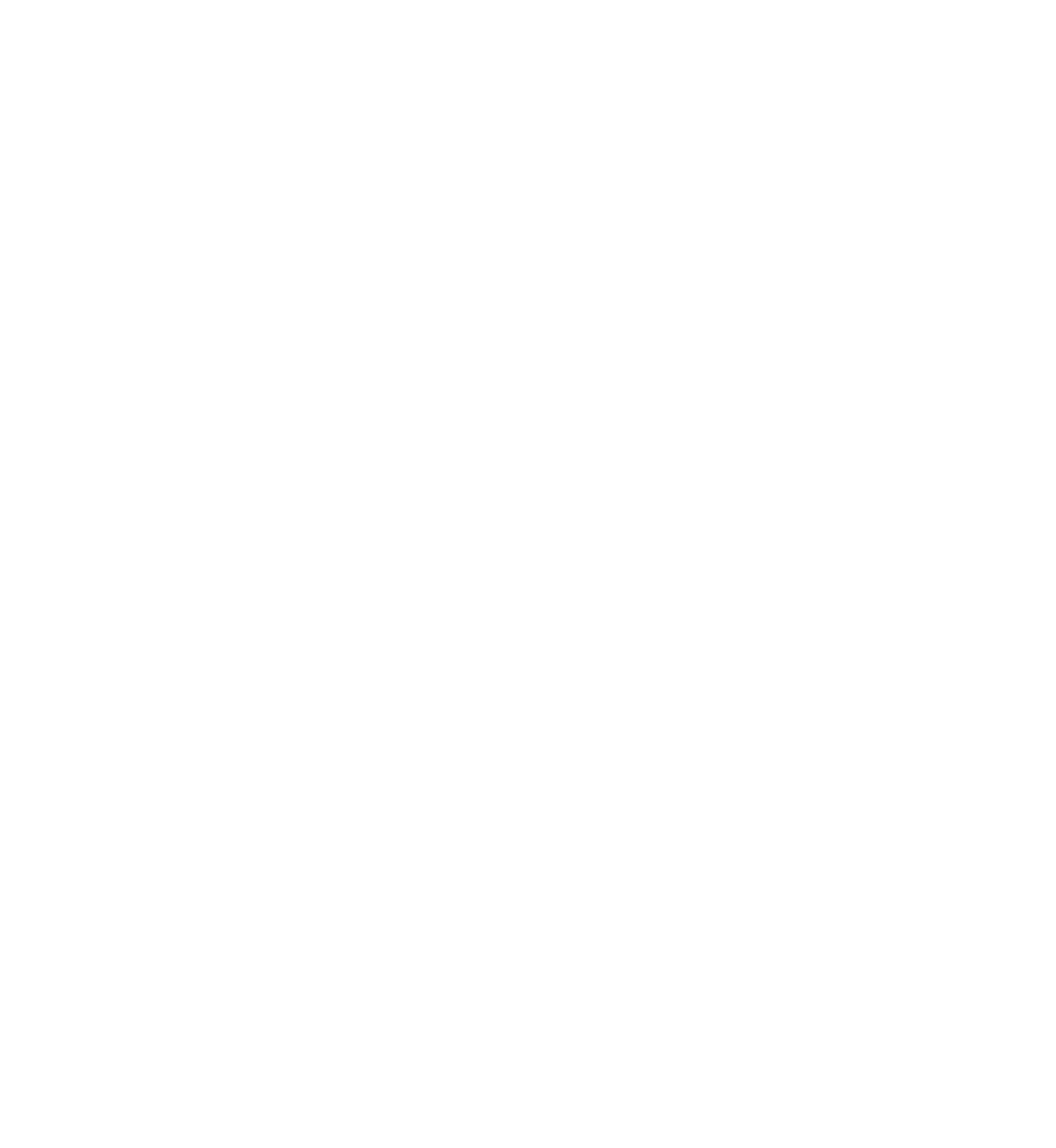
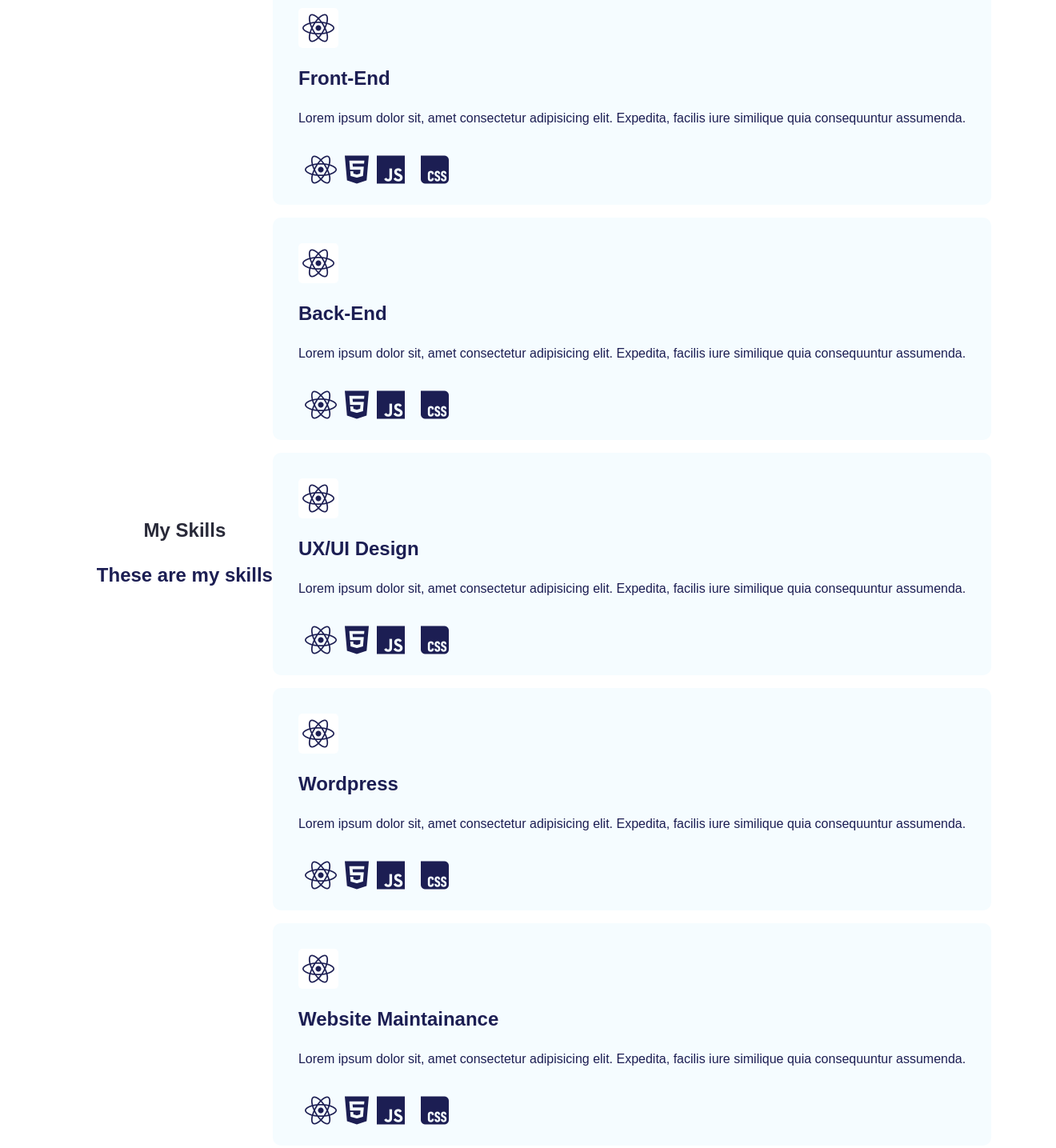
Before and after one commit to Ambush08/Personal-Portfolio, a React (Vite) app: page / in a window 1280 px wide. Shown: the part 780-2215 px from the top of the page at 80% size, 1320 px wide, since content can reach past the window. Before the commit the page ends 800 px from the top, so only its background shows below. Built offline with nearby package versions, Linux system fonts and the light colour scheme.

Commit message:
Add media query

```diff
--- a/index.html
+++ b/index.html
@@ -8,6 +8,11 @@
     <link rel="preconnect" href="https://fonts.googleapis.com">
 <link rel="preconnect" href="https://fonts.gstatic.com" crossorigin>
 <link href="https://fonts.googleapis.com/css2?family=Lato:ital,wght@0,100;0,300;0,400;0,700;0,900;1,100;1,300;1,400;1,700;1,900&family=Poppins:ital,wght@0,100;0,200;0,300;0,400;0,500;0,600;0,700;0,800;0,900;1,100;1,200;1,300;1,400;1,500;1,600;1,700;1,800;1,900&display=swap" rel="stylesheet">
+
+<link
+  rel="stylesheet"
+  href="https://cdnjs.cloudflare.com/ajax/libs/font-awesome/6.7.2/css/all.min.css"
+/>
   </head>
   <body>
     <div id="root"></div>
--- a/src/App.css
+++ b/src/App.css
@@ -18,7 +18,7 @@ body{
 }
 
 a{
-    color: purple;
+    color: var(--primary);
     text-decoration: none;
 }
 
@@ -28,6 +28,19 @@ a{
     border-radius: 5px;
     border: 0;
     margin: .25em;
+}
+
+i{
+    font-size: 2.5rem;
+    color: var(--darkblue);
+}
+
+i:hover{
+    color: var(--primary);
+}
+
+li{
+    list-style-type: none;
 }
 
 .btn-primary{
--- a/src/App.jsx
+++ b/src/App.jsx
@@ -1,11 +1,15 @@
-import { Hero } from './Pages/Home/Hero'
+
+import { Hero } from './Pages/Home/Hero';
+import {Skills} from './Pages/Home/Skills';
 import './App.css'
 
 function App() {
   return (
     <>
       <Hero />
+      <Skills />
     </>
+
   )
 }
 
--- a/src/Pages/Home/Skills.jsx
+++ b/src/Pages/Home/Skills.jsx
@@ -0,0 +1,174 @@
+import "./Skills.css";
+export function Skills() {
+  return (
+    <section id="skills" className="skills-section">
+      <div className="container expertise-container">
+        <div className="skills-intro">
+          <h3 className="skills-title">My Skills</h3>
+          <p className="skills-info">These are my skills</p>
+        </div>
+        <div className="skills-container">
+          <div className="skill-card">
+            <div className="skill-card-icon">
+              <i class="fa-brands fa-react"></i>
+            </div>
+            <div className="skill-card-info">
+              <h3 className="skill-name">Front-End</h3>
+              <p className="skill-description">
+                Lorem ipsum dolor sit, amet consectetur adipisicing elit.
+                Expedita, facilis iure similique quia consequuntur assumenda.
+              </p>
+            </div>
+            <div className="skill-tech">
+              <ul className="skill-list">
+                <li className="skill-list-icon">
+                  <i class="fa-brands fa-react"></i>
+                </li>
+                <li className="skill-list-icon">
+                  <i class="fa-brands fa-html5"></i>
+                </li>
+                <li className="skill-list-icon">
+                  <i class="fa-brands fa-js"></i>
+                </li>
+                <li className="skill-list-icon">
+                  <i class="fa-brands fa-tailwind-css"></i>
+                </li>
+                <li className="skill-list-icon">
+                  <i class="fa-brands fa-css"></i>
+                </li>
+              </ul>
+            </div>
+          </div>
+
+          <div className="skill-card">
+            <div className="skill-card-icon">
+              <i class="fa-brands fa-react"></i>
+            </div>
+            <div className="skill-card-info">
+              <h3 className="skill-name">Back-End</h3>
+              <p className="skill-description">
+                Lorem ipsum dolor sit, amet consectetur adipisicing elit.
+                Expedita, facilis iure similique quia consequuntur assumenda.
+              </p>
+            </div>
+            <div className="skill-tech">
+              <ul className="skill-list">
+                <li className="skill-list-icon">
+                  <i class="fa-brands fa-react"></i>
+                </li>
+                <li className="skill-list-icon">
+                  <i class="fa-brands fa-html5"></i>
+                </li>
+                <li className="skill-list-icon">
+                  <i class="fa-brands fa-js"></i>
+                </li>
+                <li className="skill-list-icon">
+                  <i class="fa-brands fa-tailwind-css"></i>
+                </li>
+                <li className="skill-list-icon">
+                  <i class="fa-brands fa-css"></i>
+                </li>
+              </ul>
+            </div>
+          </div>
+
+          <div className="skill-card">
+            <div className="skill-card-icon">
+              <i class="fa-brands fa-react"></i>
+            </div>
+            <div className="skill-card-info">
+              <h3 className="skill-name">UX/UI Design</h3>
+              <p className="skill-description">
+                Lorem ipsum dolor sit, amet consectetur adipisicing elit.
+                Expedita, facilis iure similique quia consequuntur assumenda.
+              </p>
+            </div>
+            <div className="skill-tech">
+              <ul className="skill-list">
+                <li className="skill-list-icon">
+                  <i class="fa-brands fa-react"></i>
+                </li>
+                <li className="skill-list-icon">
+                  <i class="fa-brands fa-html5"></i>
+                </li>
+                <li className="skill-list-icon">
+                  <i class="fa-brands fa-js"></i>
+                </li>
+                <li className="skill-list-icon">
+                  <i class="fa-brands fa-tailwind-css"></i>
+                </li>
+                <li className="skill-list-icon">
+                  <i class="fa-brands fa-css"></i>
+                </li>
+              </ul>
+            </div>
+          </div>
+
+          <div className="skill-card">
+            <div className="skill-card-icon">
+              <i class="fa-brands fa-react"></i>
+            </div>
+            <div className="skill-card-info">
+              <h3 className="skill-name">Wordpress</h3>
+              <p className="skill-description">
+                Lorem ipsum dolor sit, amet consectetur adipisicing elit.
+                Expedita, facilis iure similique quia consequuntur assumenda.
+              </p>
+            </div>
+            <div className="skill-tech">
+              <ul className="skill-list">
+                <li className="skill-list-icon">
+                  <i class="fa-brands fa-react"></i>
+                </li>
+                <li className="skill-list-icon">
+                  <i class="fa-brands fa-html5"></i>
+                </li>
+                <li className="skill-list-icon">
+                  <i class="fa-brands fa-js"></i>
+                </li>
+                <li className="skill-list-icon">
+                  <i class="fa-brands fa-tailwind-css"></i>
+                </li>
+                <li className="skill-list-icon">
+                  <i class="fa-brands fa-css"></i>
+                </li>
+              </ul>
+            </div>
+          </div>
+
+          <div className="skill-card">
+            <div className="skill-card-icon">
+              <i class="fa-brands fa-react"></i>
+            </div>
+            <div className="skill-card-info">
+              <h3 className="skill-name">Website Maintainance</h3>
+              <p className="skill-description">
+                Lorem ipsum dolor sit, amet consectetur adipisicing elit.
+                Expedita, facilis iure similique quia consequuntur assumenda.
+              </p>
+            </div>
+            <div className="skill-tech">
+              <ul className="skill-list">
+                <li className="skill-list-icon">
+                  <i class="fa-brands fa-react"></i>
+                </li>
+                <li className="skill-list-icon">
+                  <i class="fa-brands fa-html5"></i>
+                </li>
+                <li className="skill-list-icon">
+                  <i class="fa-brands fa-js"></i>
+                </li>
+                <li className="skill-list-icon">
+                  <i class="fa-brands fa-tailwind-css"></i>
+                </li>
+                <li className="skill-list-icon">
+                  <i class="fa-brands fa-css"></i>
+                </li>
+              </ul>
+            </div>
+          </div>
+        </div>
+      </div>
+    </section>
+  );
+}
```
